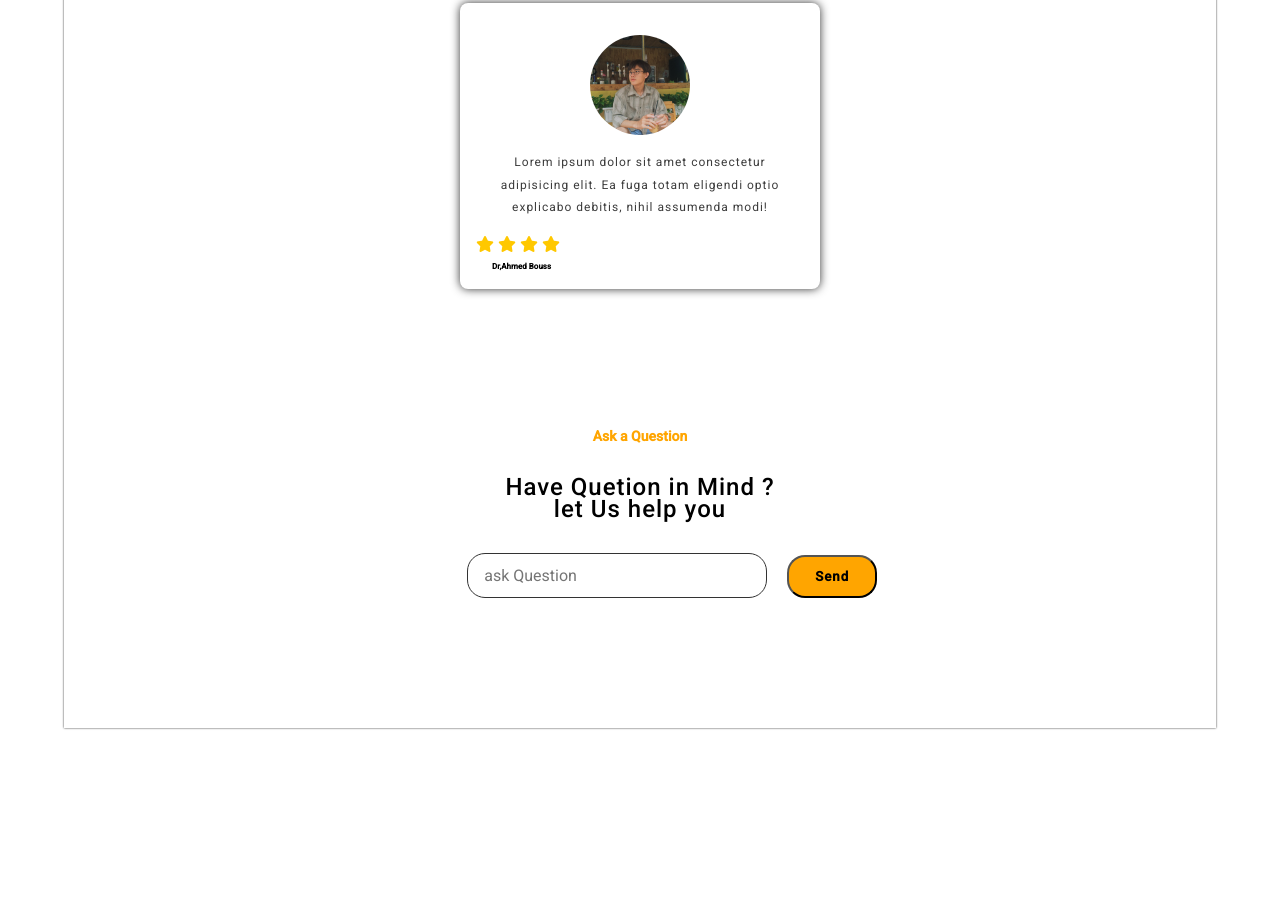
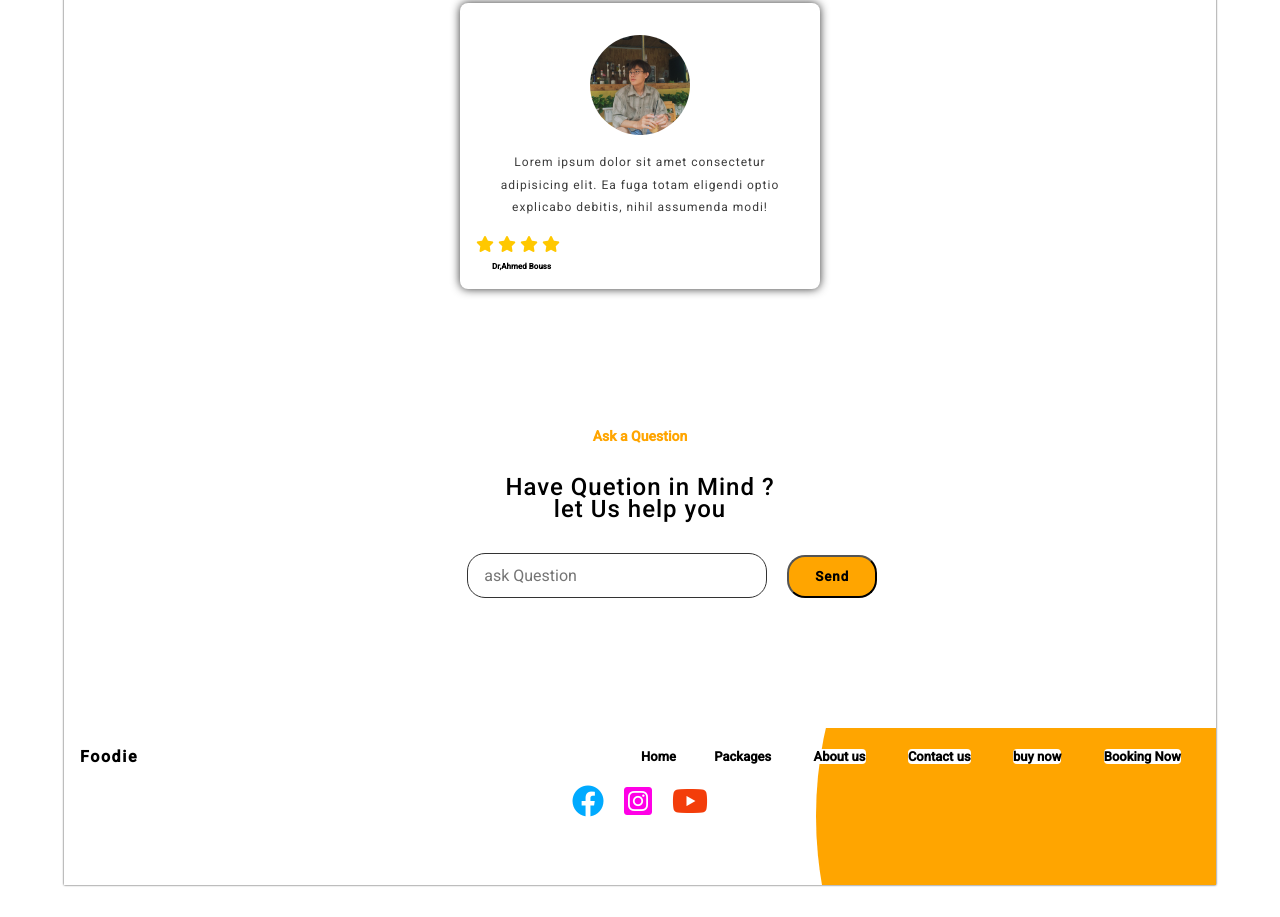
Before and after one commit to abdelhak-org/FoodLeferungApp, a plain HTML site: page index.html in a window 1280 px wide. Shown: the part 3425-4342 px from the top of the page. Before the commit the page ends 4185 px from the top, so only its background shows below. Drawn offline with Linux system fonts and the light colour scheme.

Commit message:
add a footer section

```diff
--- a/index.html
+++ b/index.html
@@ -217,7 +217,7 @@
 
     </section>
        <!-- end menu section -->
-       <!--   -->
+       <!-- start testtemonial  -->
 
     <section class="testemonial">
 
@@ -240,6 +240,7 @@
 
     </section>
     <section class="askus">
+    <div >
       <h6>Ask a Question</h6>
     <h2> Have Quetion in Mind ? <br> let Us help you </h2>
     <input  type="text" placeholder="ask Question "/>
@@ -248,6 +249,28 @@
     </div>
 
     </section>
+    <!--  end testemonial section  -->
+    <!--  start footer -->
+    <footer class="footer">
+
+      <div class="navbar">
+        <span class="logo"> Foodie </span>
+        <ul >
+           <li >  Home </i>
+           <li >  Packages</li>
+           <li >  About us</li>
+           <li >  Contact us</li>
+           <li >  buy now </li>
+           <li>   Booking Now </li>
+        </ul>
+       </div>
+       <div class="socialmedia">
+        <i class="fa-brands fa-2x fa-facebook" style="color: rgb(0, 170, 255);margin-right:16px; "></i>
+        <i class="fa-brands fa-2x fa-square-instagram" style="color:rgb(255, 0, 230) ;"></i>
+        <i class="fa-brands fa-2x fa-youtube" style="color:rgb(243, 61, 10) ;margin-left: 16px;"></i>
+       </div>
+
+    </footer>
 
 </div>
 
--- a/style.css
+++ b/style.css
@@ -525,11 +525,39 @@ width: fit-content;
 
 /* end ask Question section */
 /* start Footer section */
- .footer {
+  .container .footer {
     width:100%;
-    min-height: 200px;
-    background-color: yellow;
 }
 
+.container .footer .navbar{
+    width: 100%;
+    height:auto;
+    display: flex;
+    justify-content: space-between;
+    align-items: center;
+    padding:0.5rem 1rem;
+}
+.container .footer .navbar .logo{
+    font-weight:600;
+    letter-spacing: 0.1rem;
+
+}
+.container .footer.navbar ul li {
+    margin: 0.8rem 1.2rem;
+    border-radius: 4px;
+    background-color: #ffffff;
+    list-style: none;
+    display: inline-block;
+    font-size: small;
+    font-weight:600;
+    cursor: pointer;
+}
+.container .footer .socialmedia{
+    width: 100%;
+    min-height: 100px;
+    font-display: flex;
+    text-align: center;
+    justify-content: center;
+}
 
 /* end Footer section */
```
